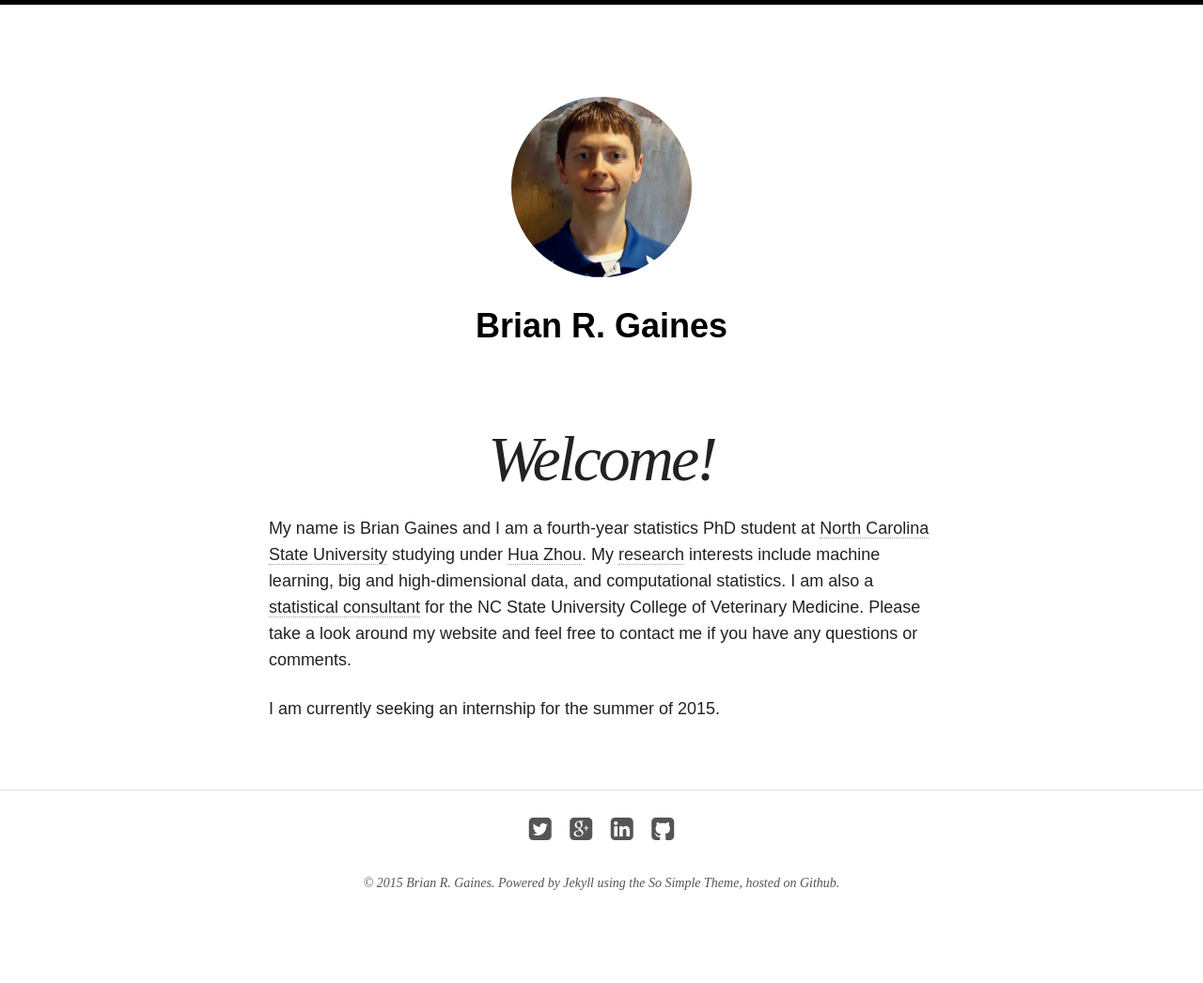
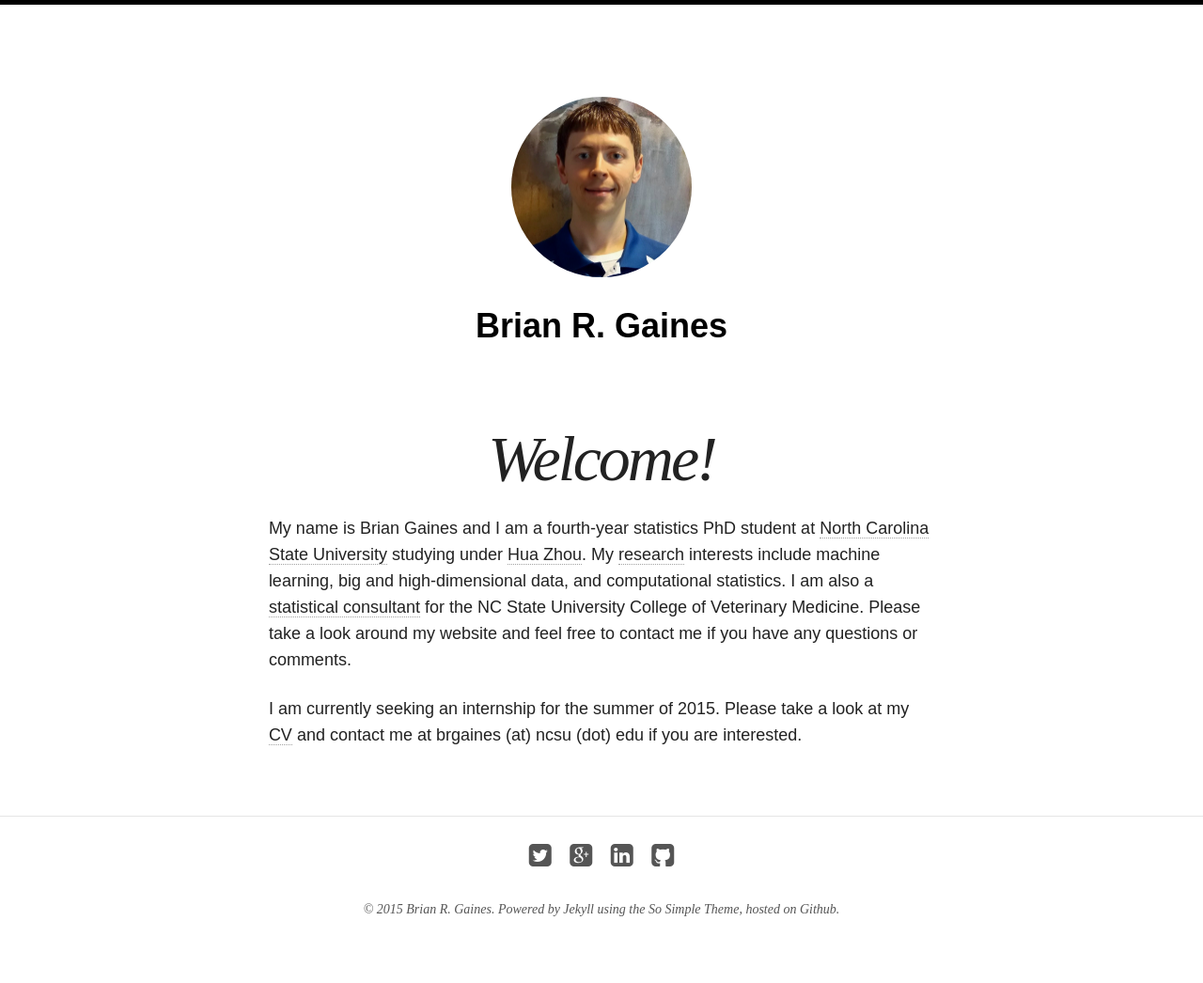
Before and after one commit to brgaines/brgaines.github.io, a Jekyll site: the page built from index.md, in a window 1280 px wide. Shown: the whole page at 94% size. Built offline with Jekyll 4.4.1, drawn with Linux system fonts in a browser that asks for light colours; nearby versions of some CDN libraries; before the commit the page ends 1018 px from its top, so only the background shows below that.

Commit message:
added contact info to home page

```diff
--- a/index.md
+++ b/index.md
@@ -7,4 +7,4 @@ modified: 2015-01-12
 
 My name is Brian Gaines and I am a fourth-year statistics PhD student at [North Carolina State University](http://www.ncsu.edu) studying under [Hua Zhou](http://hua-zhou.github.io/).  My [research](http://brgaines.github.io/research/) interests include machine learning, big and high-dimensional data, and computational statistics.  I am also a [statistical consultant](http://brgaines.github.io/consulting/) for the NC State University College of Veterinary Medicine.  Please take a look around my website and feel free to contact me if you have any questions or comments.
 
-I am currently seeking an internship for the summer of 2015.
+I am currently seeking an internship for the summer of 2015.  Please take a look at my [CV](http://brgaines.github.io/cv/GainesCVweb.pdf) and contact me at brgaines (at) ncsu (dot) edu if you are interested.
```
